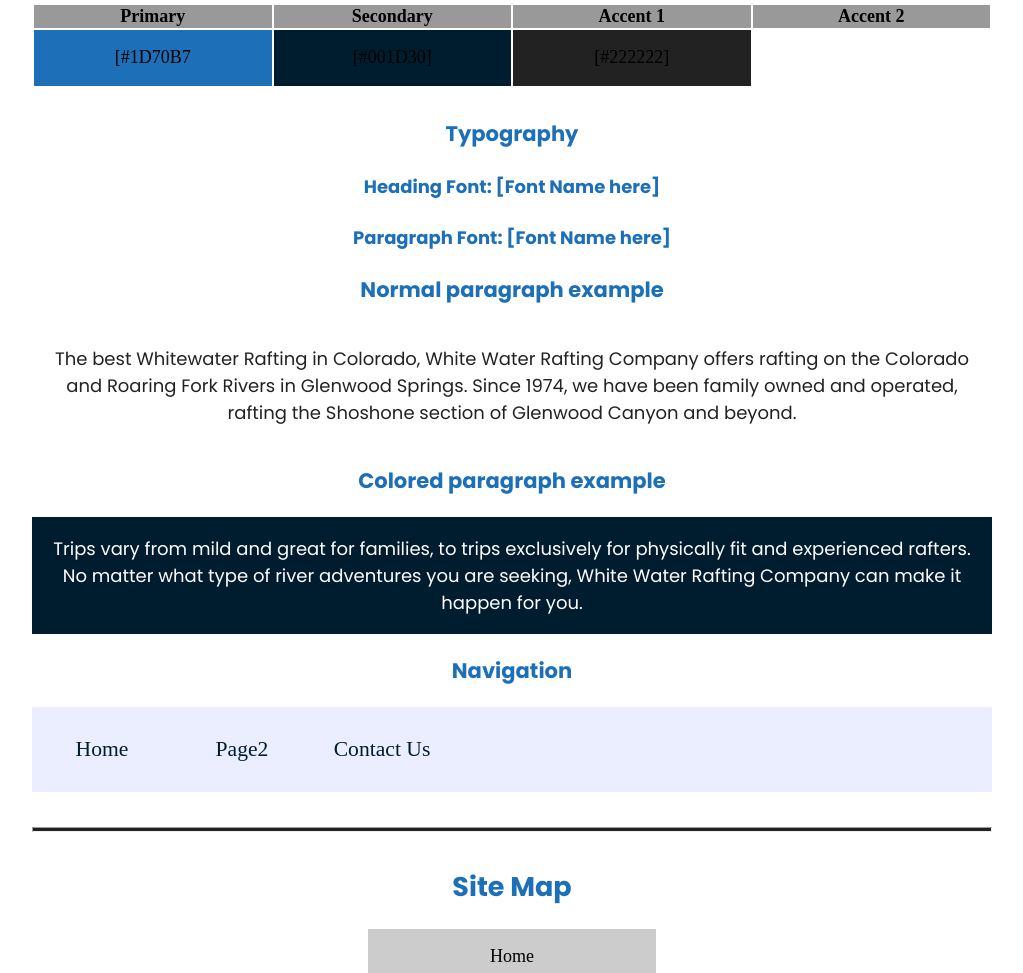
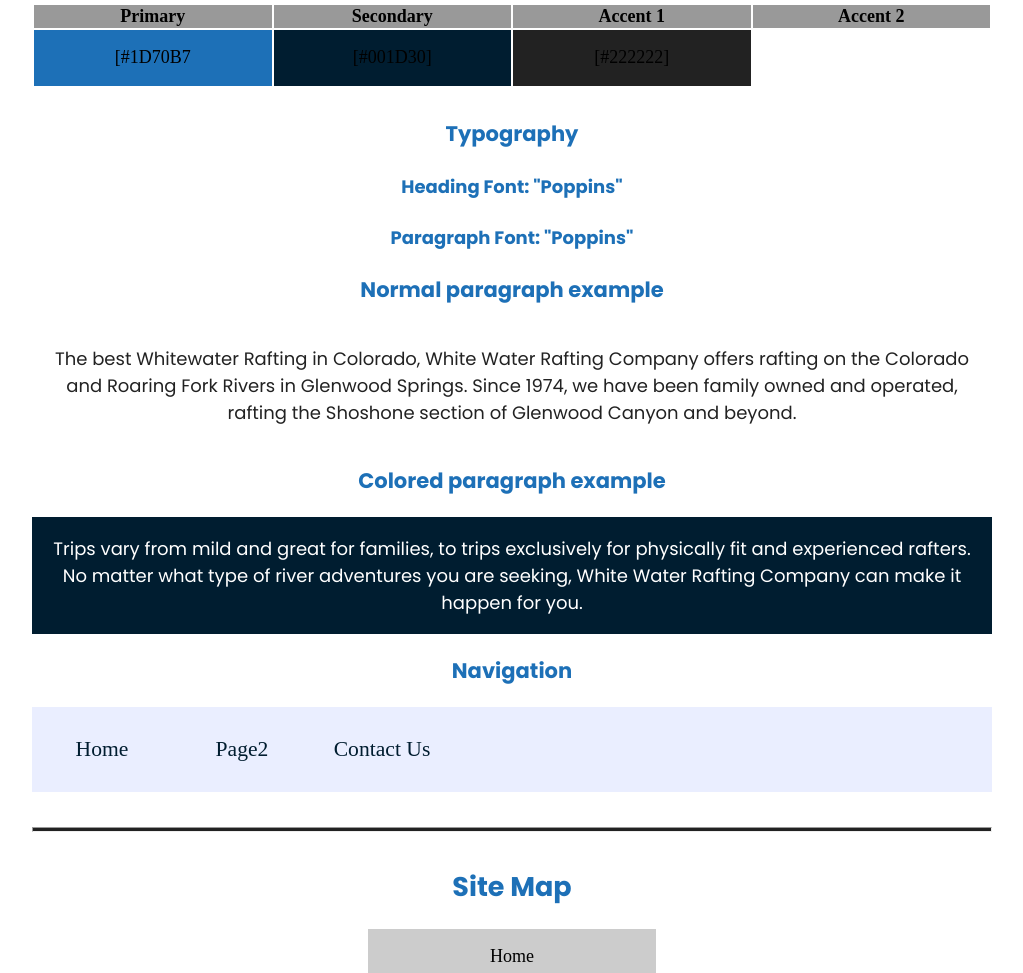
Before and after one commit to soyjuliogomez/wdd130, a plain HTML site: page wwr/site-plan-rafting.html in a window 1280 px wide. Shown: the part 1433-2406 px from the top of the page, without its empty margins (128-1151 px from the left). Drawn offline with Linux system fonts and the light colour scheme.

Commit message:
font name updated

```diff
--- a/wwr/site-plan-rafting.html
+++ b/wwr/site-plan-rafting.html
@@ -66,11 +66,11 @@
     <!-- Choose a font for your paragraphs (body copy) and headlines. What font(s) have you chosen? Think also about which of your colors above you might use for background and font colors. -->
 
     <h4>
-      Heading Font: [Font Name here]
+      Heading Font: "Poppins"
       <!-- change this -->
     </h4>
     <h4>
-      Paragraph Font: [Font Name here]
+      Paragraph Font: "Poppins"
       <!-- change this -->
     </h4>
     <h3>Normal paragraph example</h3>
```
